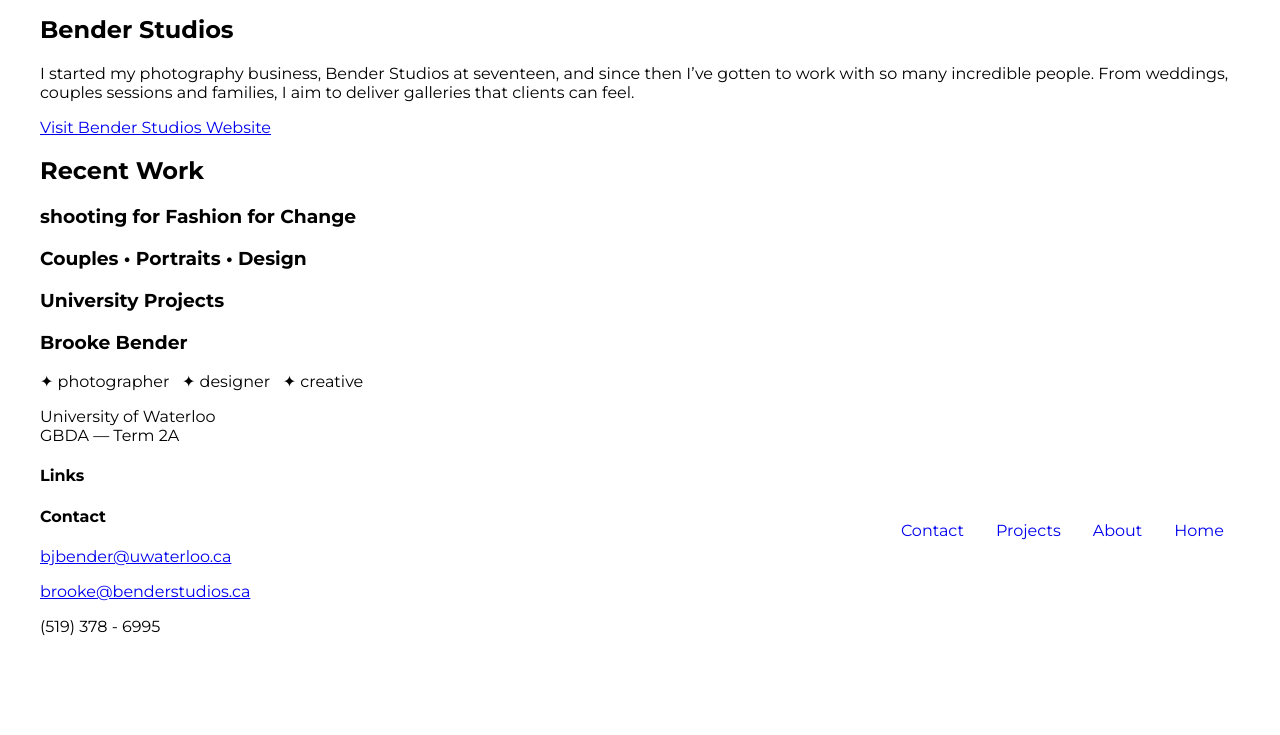
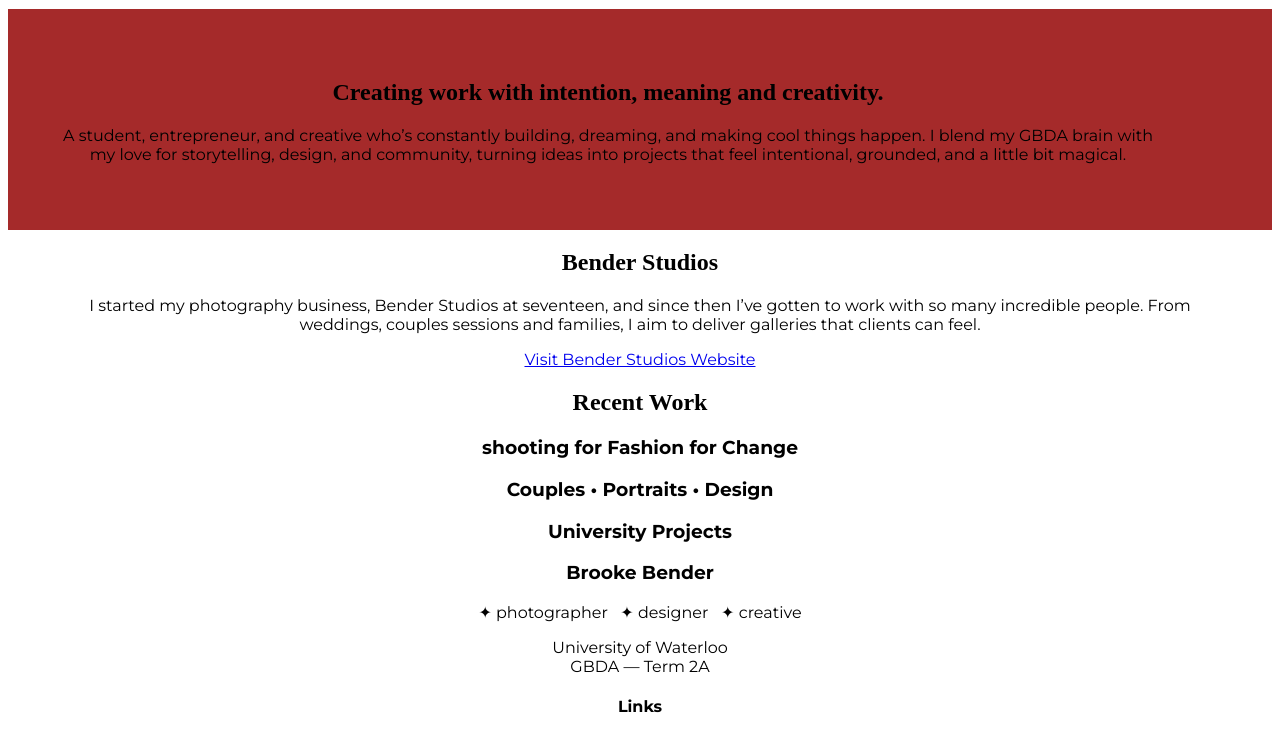
Before and after one commit to bbender7/Portfolio, a plain HTML site: page index.html in a window 1280 px wide. Shown: the part 140-875 px from the top of the page. Before the commit the page ends 800 px from the top, so only its background shows below. Drawn offline with Linux system fonts and the light colour scheme; a web font is replaced by a local one.

Commit message:
starting to colour block

```diff
--- a/index.html
+++ b/index.html
@@ -4,21 +4,27 @@
   <style>
     h1 {
       font-family: "Italiana", serif;
+      text-align: center;
     }
 
     h2 {
-      font-family: "Montserrat", sans-serif;
+      font-family: "Italiana", serif;
+      text-align: center;
     }
 
     h3 {
       font-family: "Montserrat", sans-serif;
+      text-align: center;
     }
     h4 {
       font-family: "Montserrat", sans-serif;
+      text-align: center;
     }
 
     p {
       font-family: "Montserrat", sans-serif;
+      padding: 0 50px;
+      text-align: center;
     }
     a{
       font-family: "Montserrat", sans-serif;
@@ -50,6 +56,17 @@ ul li a:hover {
   width: 1200px;
   margin: 0 auto;
 }
+
+  .section-inner {
+  padding: 50px 0;
+    width: 1200px;
+align-content: center;
+    }
+    .section-hero {
+      margin:
+      padding: 50px 0;
+    }
+
   </style>
   <head>
     <link href="https://fonts.googleapis.com/css2?family=Italiana&display=swap" rel="stylesheet">
@@ -61,7 +78,7 @@ ul li a:hover {
   </head>
 
   <body>
-    <div id="container">
+    <div id="">
 
 
       <ul>
@@ -73,11 +90,6 @@ ul li a:hover {
         </div>
 
       </ul>
-    <section id="hero"></section>
-
-  <section id="intro"></section>
-
-  <section id="recent-work"></section>
 
 <!-- HERO SECTION -->
         <section id="hero">
@@ -91,9 +103,21 @@ ul li a:hover {
             </p>
         </section>
 
-
         <!-- INTRO SECTION -->
-        <section id="intro">
+    <div style="background-color: brown">
+    <div class="section-inner">
+        <section id="homeintro">
+          <h2>
+             Creating work with intention, meaning
+and creativity.
+          </h2>
+          <p>
+            A student, entrepreneur, and creative who’s constantly building, dreaming, and making cool things happen. I blend my GBDA brain with my love for storytelling, design, and community, turning ideas into projects that feel intentional, grounded, and a little bit magical.
+          </p>
+           </section>
+          </div>
+      </div>
+      <section id="bs">
             <h2>Bender Studios</h2>
 
             <p>
```
